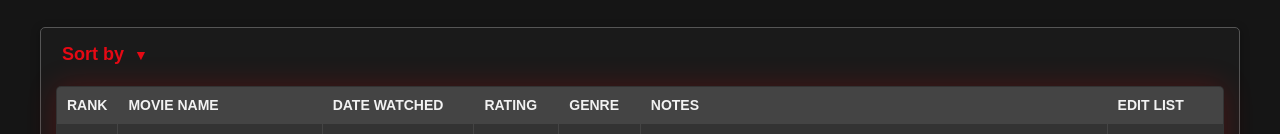
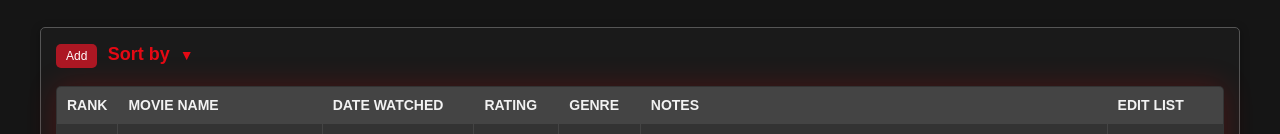
Before and after one commit to jadonburgardt/MovieRater, a website: page Frontend/main.html in a window 1280 px wide. Shown: the part 160-294 px from the top of the page. Drawn offline with Linux system fonts and the light colour scheme.

Commit message:
add button

```diff
--- a/Frontend/main.html
+++ b/Frontend/main.html
@@ -74,6 +74,7 @@
       <!-- Table Section -->
       <div class="table-container">
         <!-- Sort By Section -->
+        <button class="add-button">Add</button>
         <div class="sort-section">
           <button class="sort-button">
             Sort by <span class="dropdown-icon">▼</span>
--- a/Frontend/styles.css
+++ b/Frontend/styles.css
@@ -211,6 +211,17 @@ TOP-RATED
 /*************************************************************************************************
 MAIN PAGE (MY MOVIE LIST)
 /*************************************************************************************************/
+
+.add-button {
+  background-color: #ac1723;
+  color: white;
+  border: none;
+  border-radius: 5px;
+  padding: 5px 10px;
+  cursor: pointer;
+  font-size: 12px;
+}
+
 .section-title {
   background-color: transparent;
   color: #f2f2f2;
```
